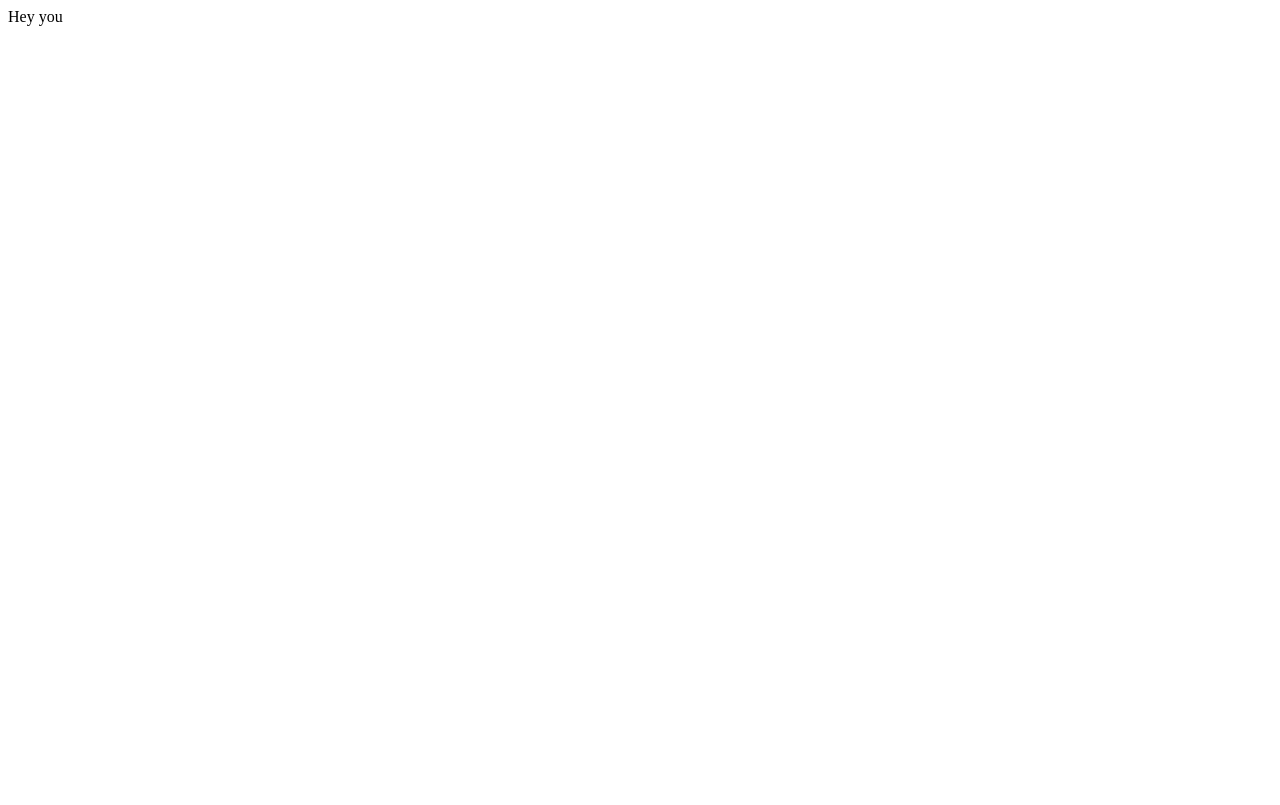
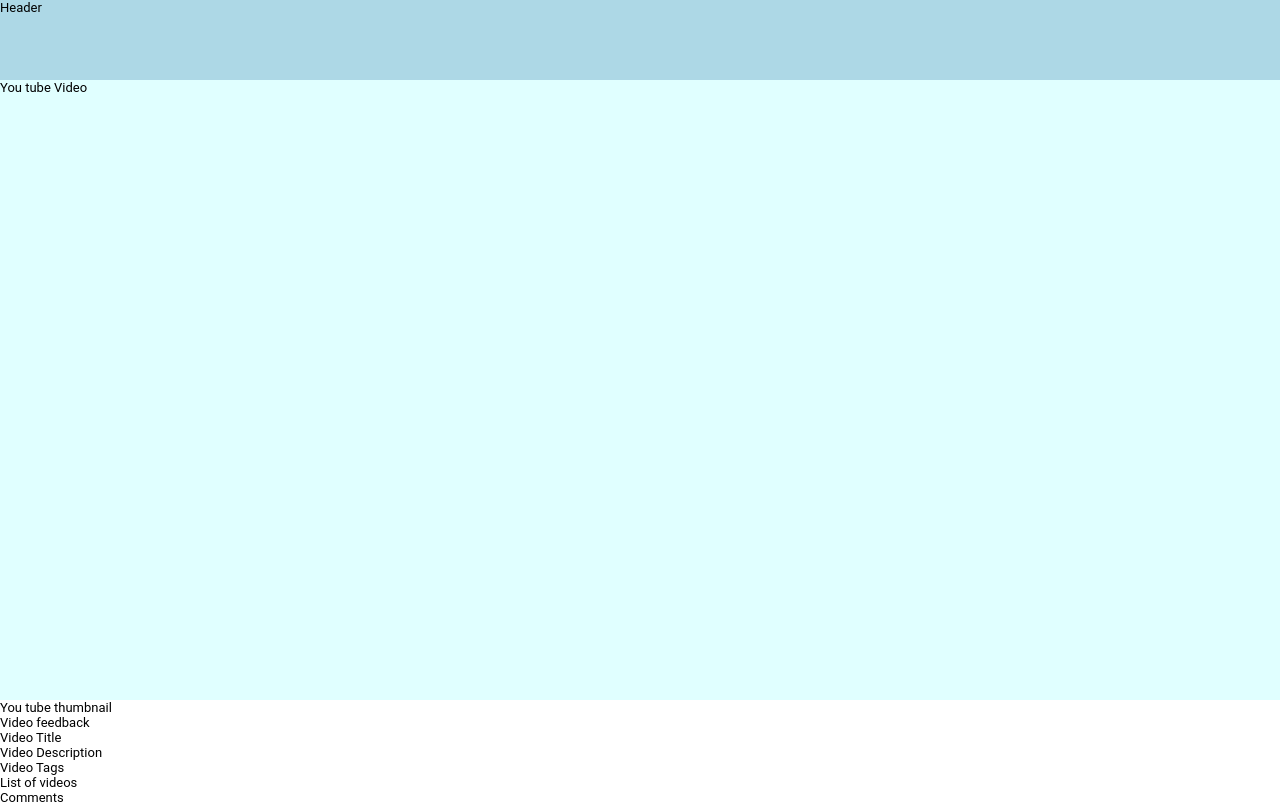
Before and after one commit to VivianDoreen/EMBEDDING-IMAGES-AND-VIDEO, a website: page index.html in a window 1280 px wide. Drawn offline with Linux system fonts and the light colour scheme.

Commit message:
create you-tube page layout

```diff
--- a/index.html
+++ b/index.html
@@ -4,9 +4,30 @@
   <meta charset="UTF-8">
   <meta http-equiv="X-UA-Compatible" content="IE=edge">
   <meta name="viewport" content="width=device-width, initial-scale=1.0">
+  <link rel="stylesheet" href="./styles/styles.css"/>
   <title>Document</title>
 </head>
 <body>
-  Hey you
+  <div class="container">
+    <header> Header </header>
+    <main>
+      <section class="you-tube">
+        <div class="you-tube-video">
+          You tube Video
+        </div>
+        <div class="video-thubnail">You tube thumbnail</div>
+        <div class="video-feedback">Video feedback</div>
+        <div class="about-video">
+          <div class="video-title">Video Title</div>
+          <div class="video-description">Video Description</div>
+        </div>
+      </section>
+      <section class="other-videos">
+        <div class="video-tags">Video Tags</div>
+        <div class="video-list">List of videos</div>
+      </section>
+      <section class="comments">Comments</section>
+    </main>
+  </div>
 </body>
 </html>
--- /dev/null
+++ b/styles/styles.css
@@ -0,0 +1,57 @@
+html{
+  -webkit-box-sizing: border-box;
+  -moz-box-sizing: border-box;
+  box-sizing: border-box;
+  min-height: 100%;
+}
+
+*, *::after, *::before{
+  -webkit-box-sizing: border-box;
+  -moz-box-sizing: border-box;
+  box-sizing: border-box;
+}
+
+html, body{
+  font-family: Roboto, -apple-system, BlinkMacSystemFont, 'Segoe UI', Oxygen, Ubuntu, Cantarell, 'Open Sans', 'Helvetica Neue', sans-serif;
+  font-size: 13px;
+  padding:0px;
+  margin: 0px;
+}
+
+/* container */
+.container{
+}
+
+h1{
+  font-size: 20px;
+}
+
+h2{
+  font-size: 16px;
+}
+
+h3{
+  font-size: 14px;
+}
+
+h4{
+  font-size: 12px;
+}
+
+/* header */
+header{
+  background-color: lightblue;
+  /* border: 2px solid red; */
+  height: 80px;
+  /* margin: 0px; */
+}
+
+/* main */
+.you-tube-video{
+  height: 620px;
+  background-color: lightcyan;
+}
+
+.you-tube-video-description{
+
+}
```
